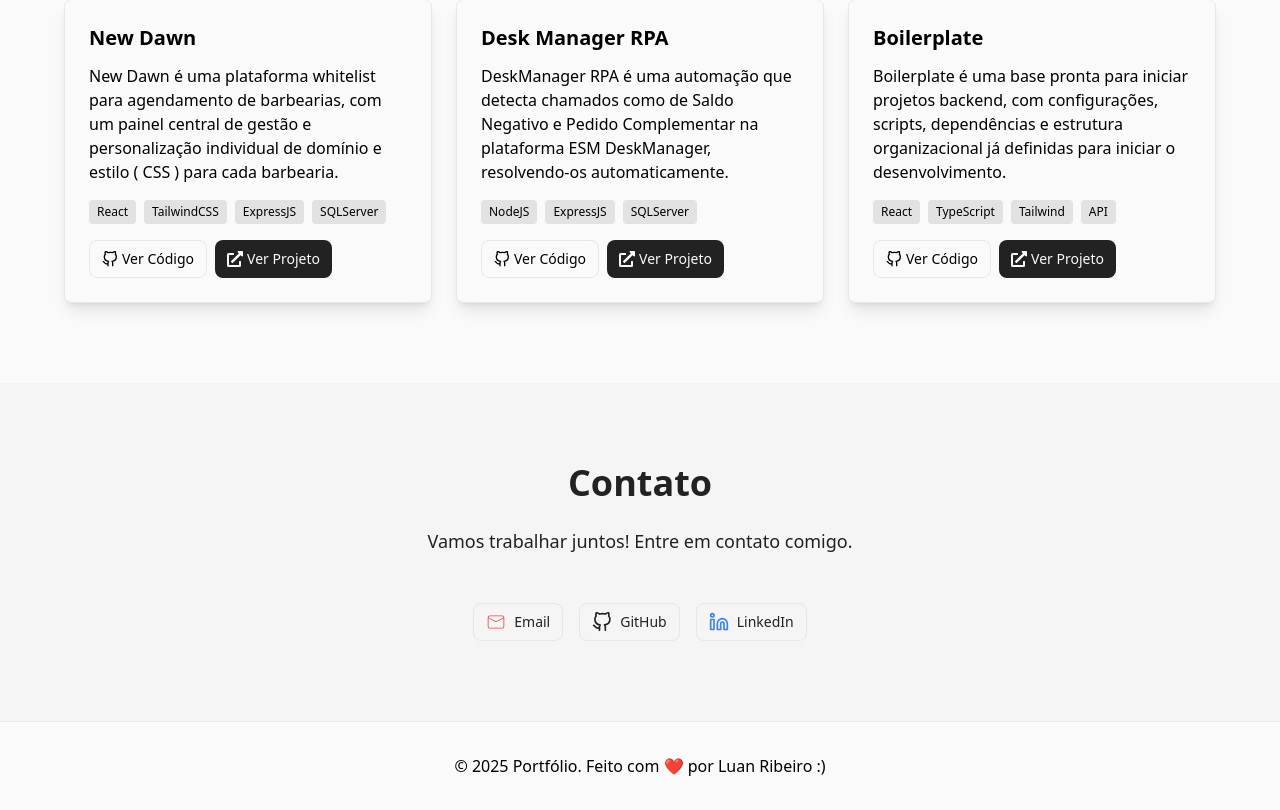
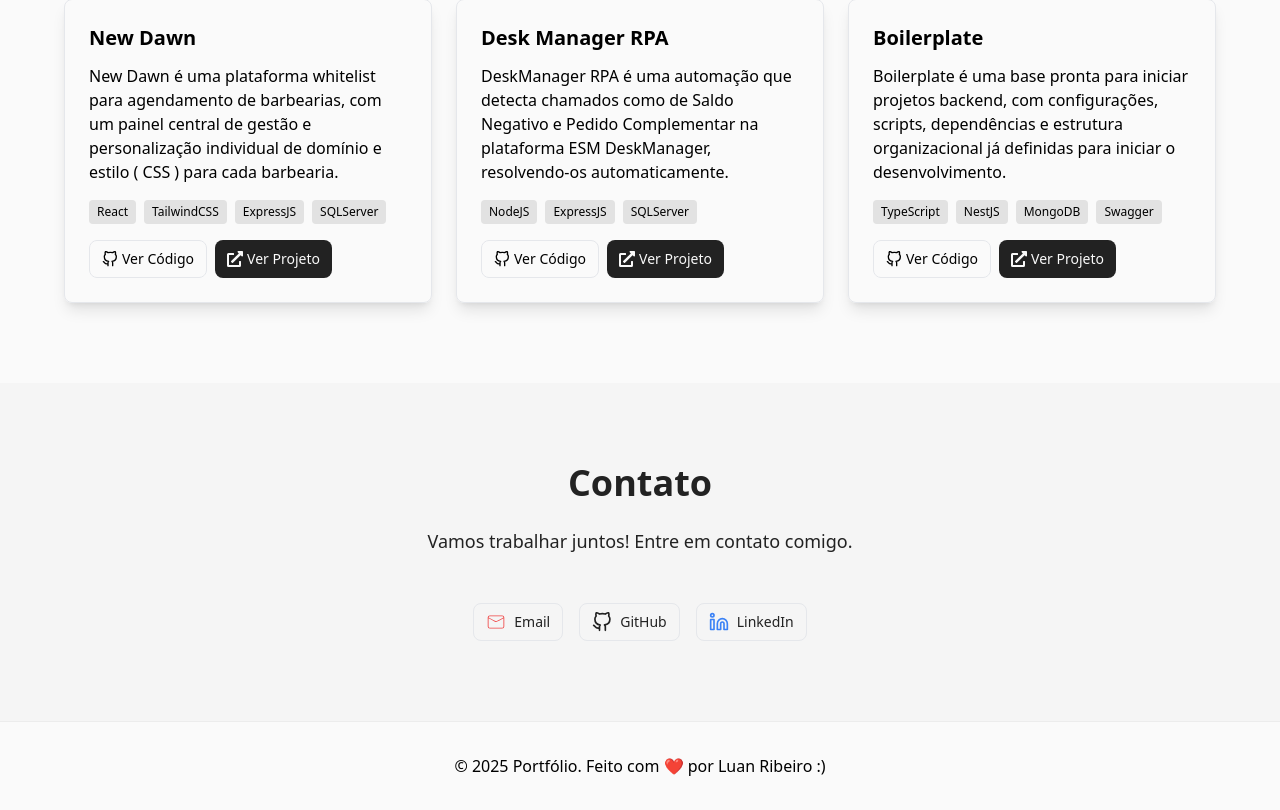
Before and after one commit to LuanRibeiroGit/PortifolioV2, a React (Vite) app: page / in a window 1280 px wide. Shown: the part 1777-2587 px from the top of the page. Built offline with nearby package versions, Linux system fonts and the light colour scheme.

Commit message:
tech projects

```diff
--- a/src/components/sections/Projects.jsx
+++ b/src/components/sections/Projects.jsx
@@ -38,7 +38,7 @@ const projectsData = [
             pt: 'Boilerplate é uma base pronta para iniciar projetos backend, com configurações, scripts, dependências e estrutura organizacional já definidas para iniciar o desenvolvimento.',
             en: 'Boilerplate is a ready-made foundation for starting backend projects, with pre-defined configurations, scripts, dependencies, and organizational structure to kickstart development.'
         },
-        tech: ['React', 'TypeScript', 'Tailwind', 'API'],
+        tech: ['TypeScript', 'NestJS', 'MongoDB', 'Swagger'],
             github: 'https://github.com/LuanRibeiroGit/Boilerplate',
     }
 
```
